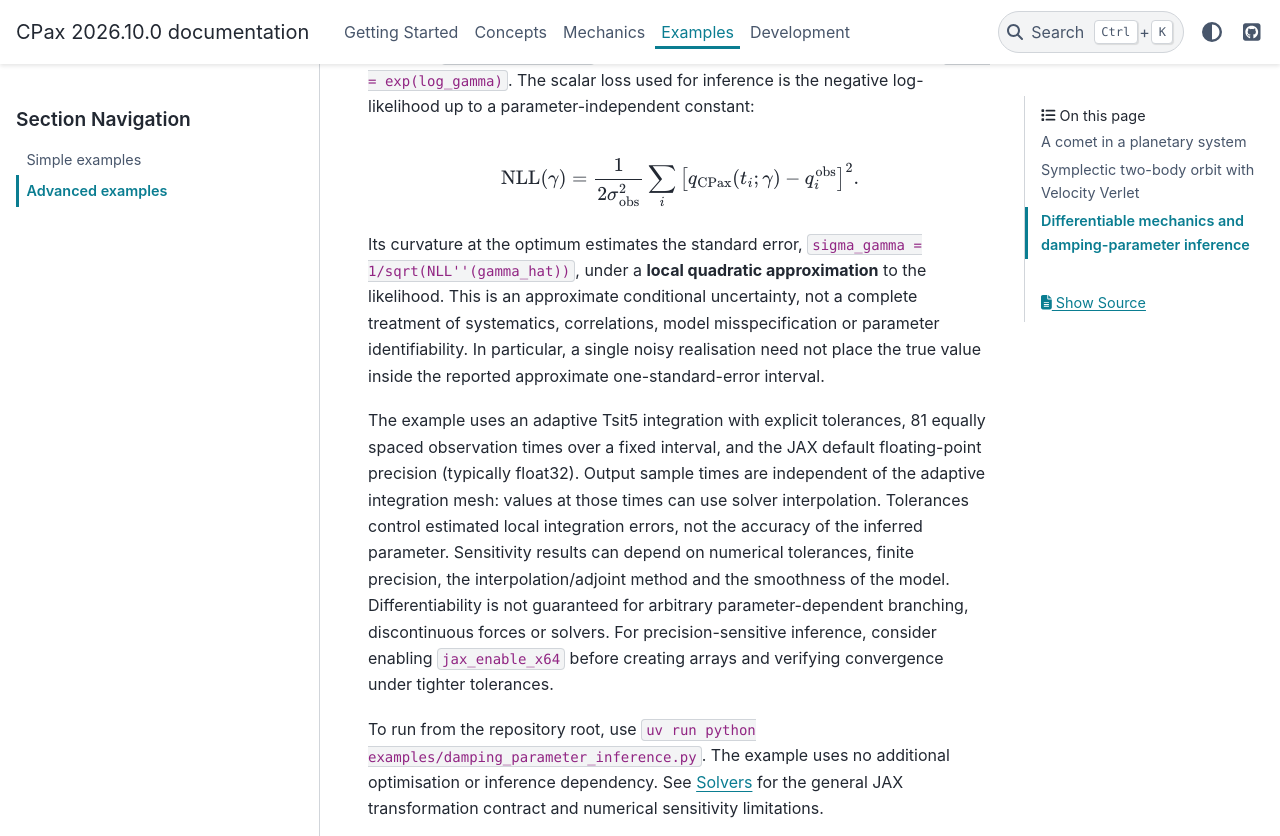
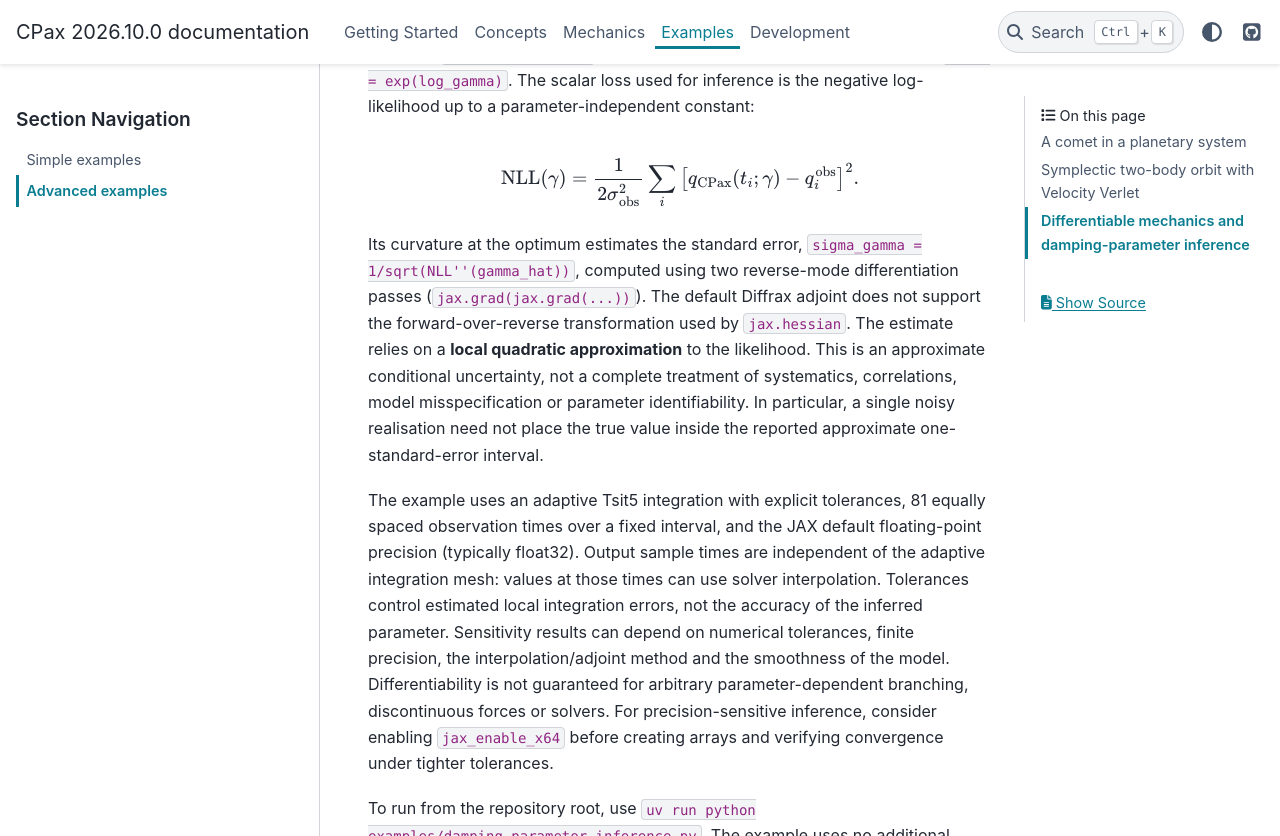
Before and after one commit to JaLuka98/CPax, a Sphinx documentation site: the page built from docs/source/examples/advanced.rst, in a window 1280 px wide and 900 px high, scrolled down 2423 px, cut to the strip 0-836 px from the top of the window. Built offline with Sphinx 7.4.7 and the PyData theme 0.15.4, drawn with Linux system fonts in a browser that asks for light colours; pages that are not in the unit, such as notebooks, are missing from menus.

Commit message:
docs: clarify Diffrax-compatible curvature differentiation

```diff
--- a/docs/source/examples/advanced.rst
+++ b/docs/source/examples/advanced.rst
@@ -82,7 +82,10 @@ negative log-likelihood up to a parameter-independent constant:
    \sum_i \left[q_{\mathrm{CPax}}(t_i;\gamma)-q_i^{\mathrm{obs}}\right]^2.
 
 Its curvature at the optimum estimates the standard error,
-``sigma_gamma = 1/sqrt(NLL''(gamma_hat))``, under a **local quadratic
+``sigma_gamma = 1/sqrt(NLL''(gamma_hat))``, computed using two
+reverse-mode differentiation passes (``jax.grad(jax.grad(...))``).
+The default Diffrax adjoint does not support the forward-over-reverse
+transformation used by ``jax.hessian``. The estimate relies on a **local quadratic
 approximation** to the likelihood. This is an approximate conditional
 uncertainty, not a complete treatment of systematics, correlations,
 model misspecification or parameter identifiability. In particular,
```
